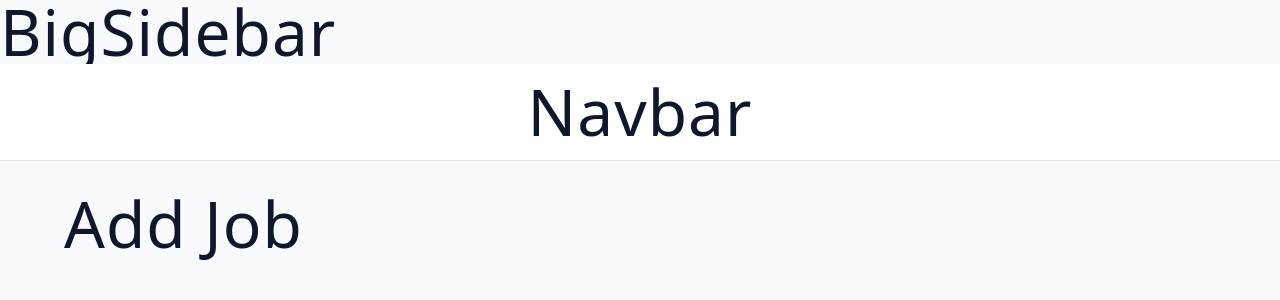
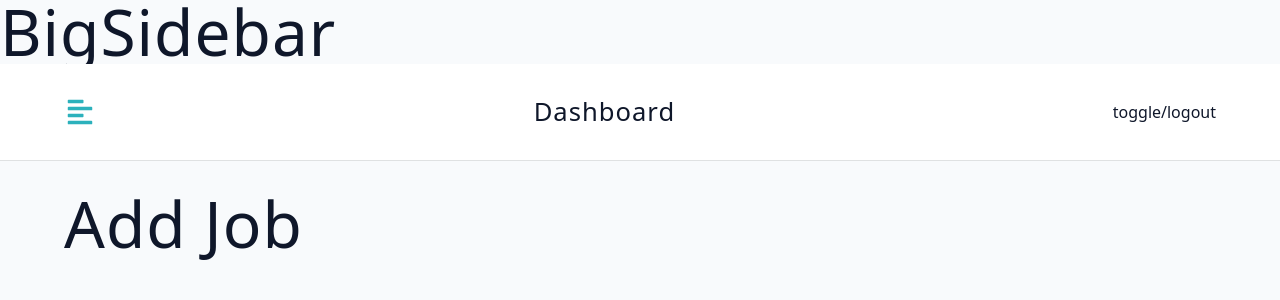
Before and after one commit to poojakanjalkar/Job-Hub, a React (Vite) app in the folder client/: page /dashboard in a window 1280 px wide. Shown: the top 300 px of the page. Built offline with nearby package versions, Linux system fonts and the light colour scheme.

Commit message:
added navbar and css

```diff
--- a/client/src/assets/wrappers/Navbar.js
+++ b/client/src/assets/wrappers/Navbar.js
@@ -1,4 +1,4 @@
-import styled from 'styled-components';
+import styled from "styled-components";
 
 const Wrapper = styled.nav`
   height: var(--nav-height);
--- a/client/src/components/Navbar.jsx
+++ b/client/src/components/Navbar.jsx
@@ -1,10 +1,26 @@
 import React from 'react'
+// import Wrapper from '../assets/wrappers/Navbar'
 import Wrapper from '../assets/wrappers/Navbar'
+import { useDashboardContext } from '../pages/DashboardLayout'
+import { FaAlignLeft } from 'react-icons/fa';
+import Logo from './Logo'
 export default function Navbar() {
+
+  const { toggleSidebar } = useDashboardContext()
   return (
     <Wrapper>
-      <div><h1>Navbar</h1></div>
+
+      <div className='nav-center'>
+        <button type="button" className='toggle-btn' onClick={toggleSidebar}><FaAlignLeft /></button>
+
+        <div>
+          <Logo />
+          <h4 className='logo-text'>dashboard</h4>
+        </div>
+        <div className='btn-container'>toggle/logout</div>
+      </div>
     </Wrapper>
+
 
   )
 }
--- a/client/src/pages/DashboardLayout.jsx
+++ b/client/src/pages/DashboardLayout.jsx
@@ -16,6 +16,7 @@
   const [isDarkTheme, setIsDarkTheme] = useState(false);
 
   const toggleSidebar = () => {
+    console.log("+++++++++", showSidebar)
     setShowSidebar(!showSidebar);
   }
 
@@ -48,5 +49,5 @@
 }
 
 export const useDashboardContext = () => {
-  useContext(DashboardContext)
+  return useContext(DashboardContext)
 }
```
